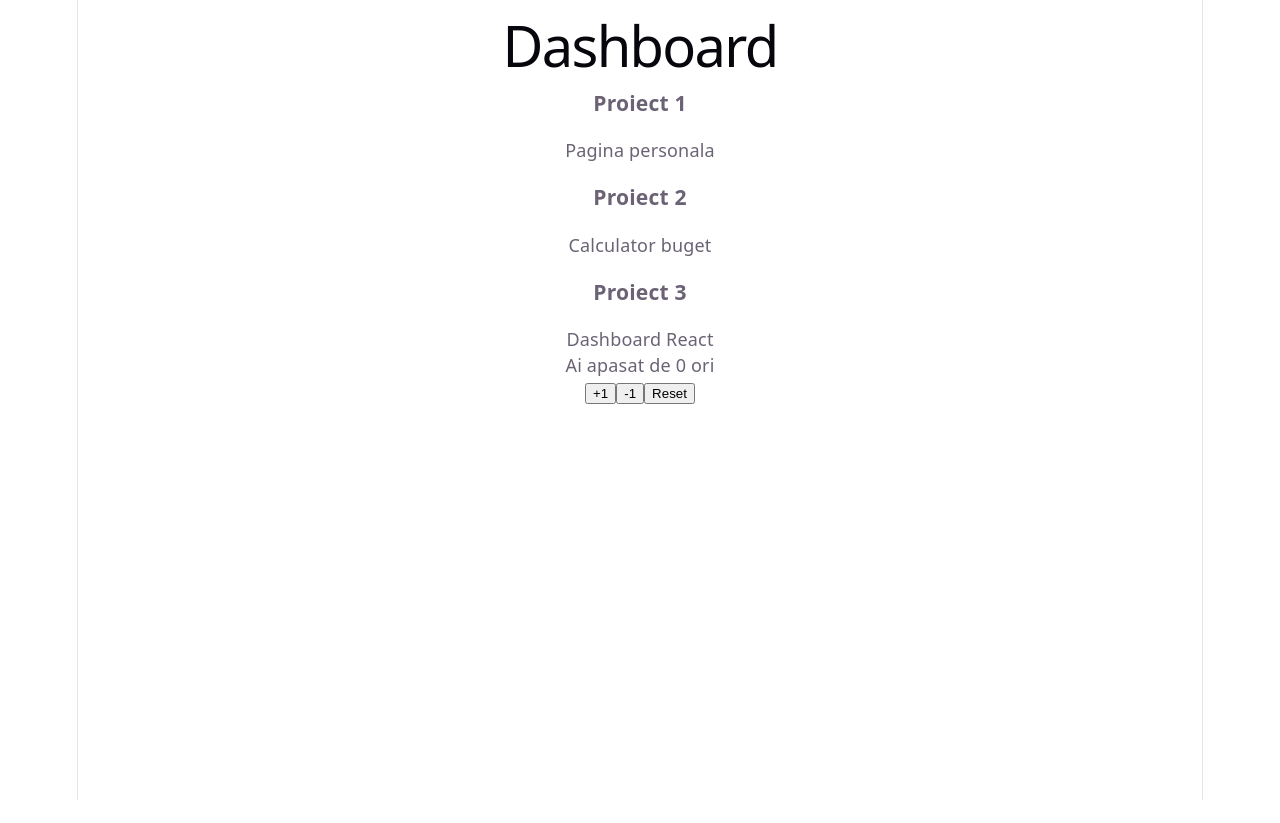
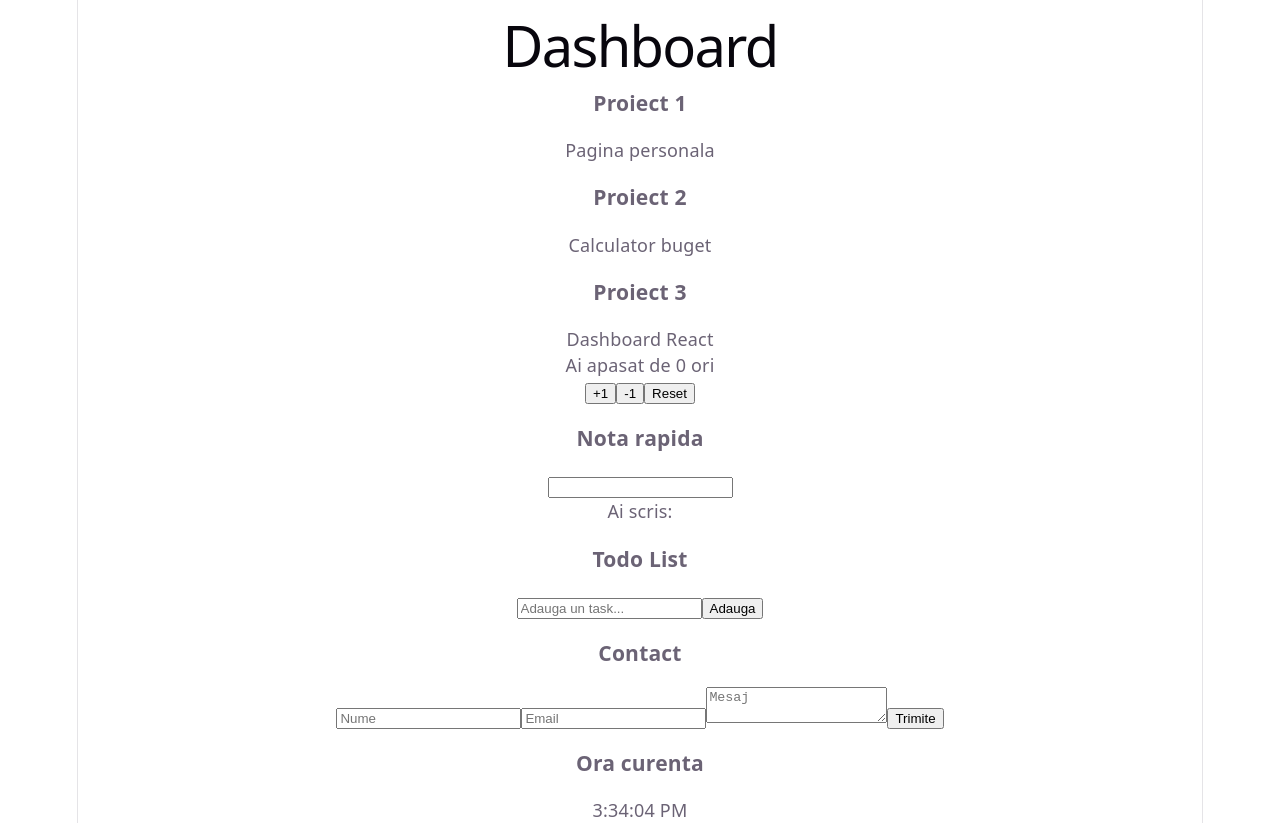
Before and after one commit to binetheone/LaboratorWeb, a React (Vite) app: page / in a window 1280 px wide. Before the commit the page ends 800 px from the top, so only its background shows below. Built offline with nearby package versions, Linux system fonts and the light colour scheme.

Commit message:
Laboratorul 5

```diff
--- a/src/App.jsx
+++ b/src/App.jsx
@@ -1,5 +1,9 @@
+import { useState } from 'react';
 import Card from './Card';
-import { useState } from 'react';
+import QuickNote from './QuickNote';
+import TodoList from './TodoList';
+import ContactForm from './ContactForm';
+import Clock from './Clock';
 
 function App() {
   const [count, setCount] = useState(0);
@@ -14,31 +18,24 @@ function App() {
     <div>
       <h1>Dashboard</h1>
 
-      {/* Lista de proiecte */}
-      {projects.map(function(item, index) {
-        return (
-          <Card
-            key={index}
-            title={item.title}
-            description={item.description}
-          />
-        );
-      })}
+      {projects.map((item, index) => (
+        <Card
+          key={index}
+          title={item.title}
+          description={item.description}
+        />
+      ))}
 
-      {/* Contor */}
       <p>Ai apasat de {count} ori</p>
 
-      <button onClick={() => setCount(count + 1)}>
-        +1
-      </button>
+      <button onClick={() => setCount(count + 1)}>+1</button>
+      <button onClick={() => setCount(count - 1)}>-1</button>
+      <button onClick={() => setCount(0)}>Reset</button>
 
-      <button onClick={() => setCount(count - 1)}>
-        -1
-      </button>
-
-      <button onClick={() => setCount(0)}>
-        Reset
-      </button>
+      <QuickNote />
+      <TodoList />
+      <ContactForm />
+      <Clock />
     </div>
   );
 }
--- /dev/null
+++ b/src/Clock.jsx
@@ -0,0 +1,21 @@
+import { useState, useEffect } from 'react';
+function Clock() {
+  const [time, setTime] = useState(new Date());
+
+  useEffect(() => {
+    const timer = setInterval(() => {
+      setTime(new Date());
+    }, 1000);
+
+    return () => clearInterval(timer);
+  }, []);
+
+  return (
+    <div>
+      <h3>Ora curenta</h3>
+      <p>{time.toLocaleTimeString()}</p>
+    </div>
+  );
+}
+
+export default Clock;
--- /dev/null
+++ b/src/ContactForm.jsx
@@ -0,0 +1,46 @@
+import { useState } from 'react';
+
+function ContactForm() {
+  const [name, setName] = useState('');
+  const [email, setEmail] = useState('');
+  const [message, setMessage] = useState('');
+  const [feedback, setFeedback] = useState('');
+
+  function handleSubmit() {
+    if (!name || !email || !message) {
+      setFeedback('Completeaza toate campurile!');
+    } else {
+      setFeedback('Multumim, ' + name + '!');
+    }
+  }
+
+  return (
+    <div>
+      <h3>Contact</h3>
+
+      <input
+        placeholder="Nume"
+        value={name}
+        onChange={(e) => setName(e.target.value)}
+      />
+
+      <input
+        placeholder="Email"
+        value={email}
+        onChange={(e) => setEmail(e.target.value)}
+      />
+
+      <textarea
+        placeholder="Mesaj"
+        value={message}
+        onChange={(e) => setMessage(e.target.value)}
+      />
+
+      <button onClick={handleSubmit}>Trimite</button>
+
+      <p>{feedback}</p>
+    </div>
+  );
+}
+
+export default ContactForm;
--- /dev/null
+++ b/src/QuickNote.jsx
@@ -0,0 +1,18 @@
+import { useState } from 'react';
+
+function QuickNote() {
+  const [note, setNote] = useState('');
+
+  return (
+    <div>
+      <h3>Nota rapida</h3>
+      <input
+        value={note}
+        onChange={(e) => setNote(e.target.value)}
+      />
+      <p>Ai scris: {note}</p>
+    </div>
+  );
+}
+
+export default QuickNote;
--- /dev/null
+++ b/src/TodoList.jsx
@@ -0,0 +1,41 @@
+import { useState } from 'react';
+
+function TodoList() {
+  const [todos, setTodos] = useState([]);
+  const [input, setInput] = useState('');
+
+  function handleAdd() {
+    if (input.trim() === '') return;
+    setTodos([...todos, input]);
+    setInput('');
+  }
+
+  function handleDelete(index) {
+    setTodos(todos.filter((_, i) => i !== index));
+  }
+
+  return (
+    <div>
+      <h3>Todo List</h3>
+
+      <input
+        value={input}
+        onChange={(e) => setInput(e.target.value)}
+        placeholder="Adauga un task..."
+      />
+
+      <button onClick={handleAdd}>Adauga</button>
+
+      <ul>
+        {todos.map((todo, index) => (
+          <li key={index}>
+            {todo}
+            <button onClick={() => handleDelete(index)}>Sterge</button>
+          </li>
+        ))}
+      </ul>
+    </div>
+  );
+}
+
+export default TodoList;
```
